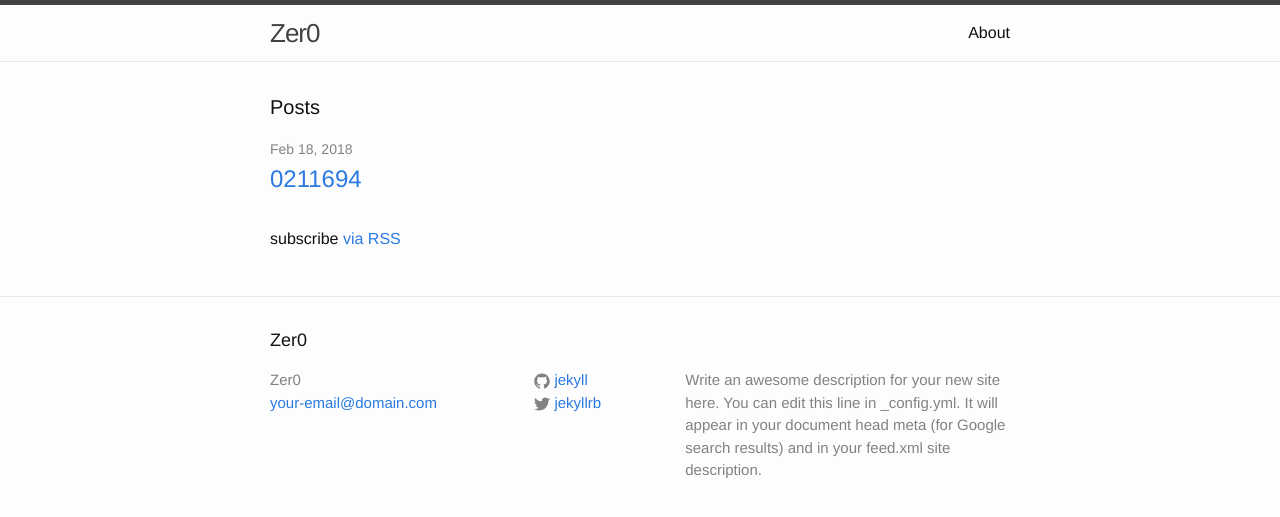
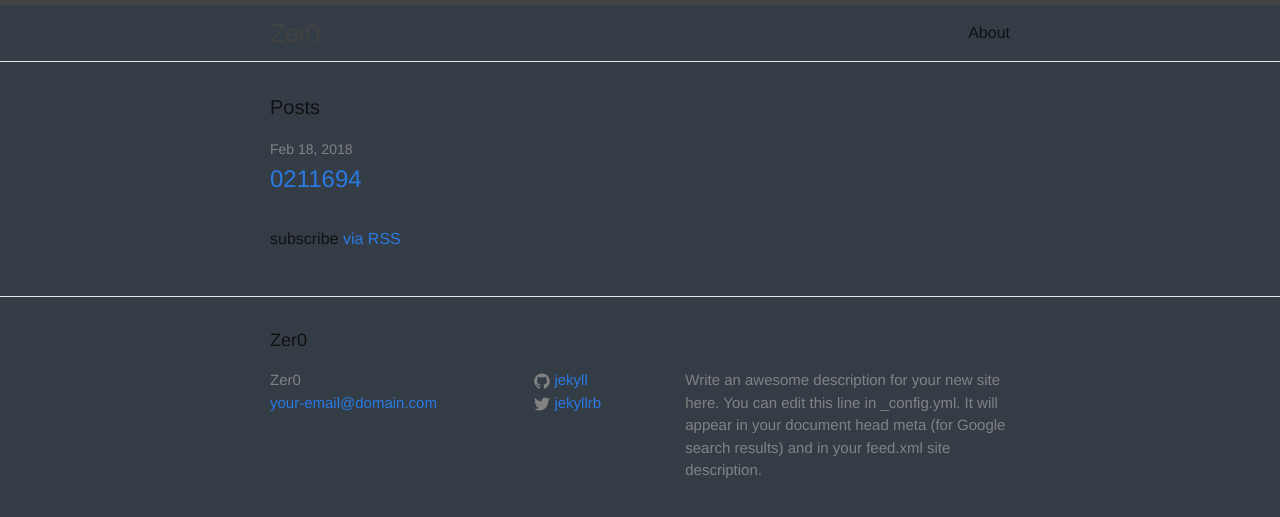
Before and after one commit to darkskyz/darkskyz.github.io, a Jekyll site: the page built from index.html, in a window 1280 px wide. Shown: the top 517 px of the page. Built offline with Jekyll 4.4.1, drawn with Linux system fonts in a browser that asks for light colours.

Commit message:
Update main.scss

```diff
--- a/css/main.scss
+++ b/css/main.scss
@@ -15,7 +15,7 @@ $base-line-height: 1.5;
 $spacing-unit:     30px;
 
 $text-color:       #111;
-$background-color: #fdfdfd;
+$background-color: #343d46;
 $brand-color:      #2a7ae2;
 
 $grey-color:       #828282;
```
